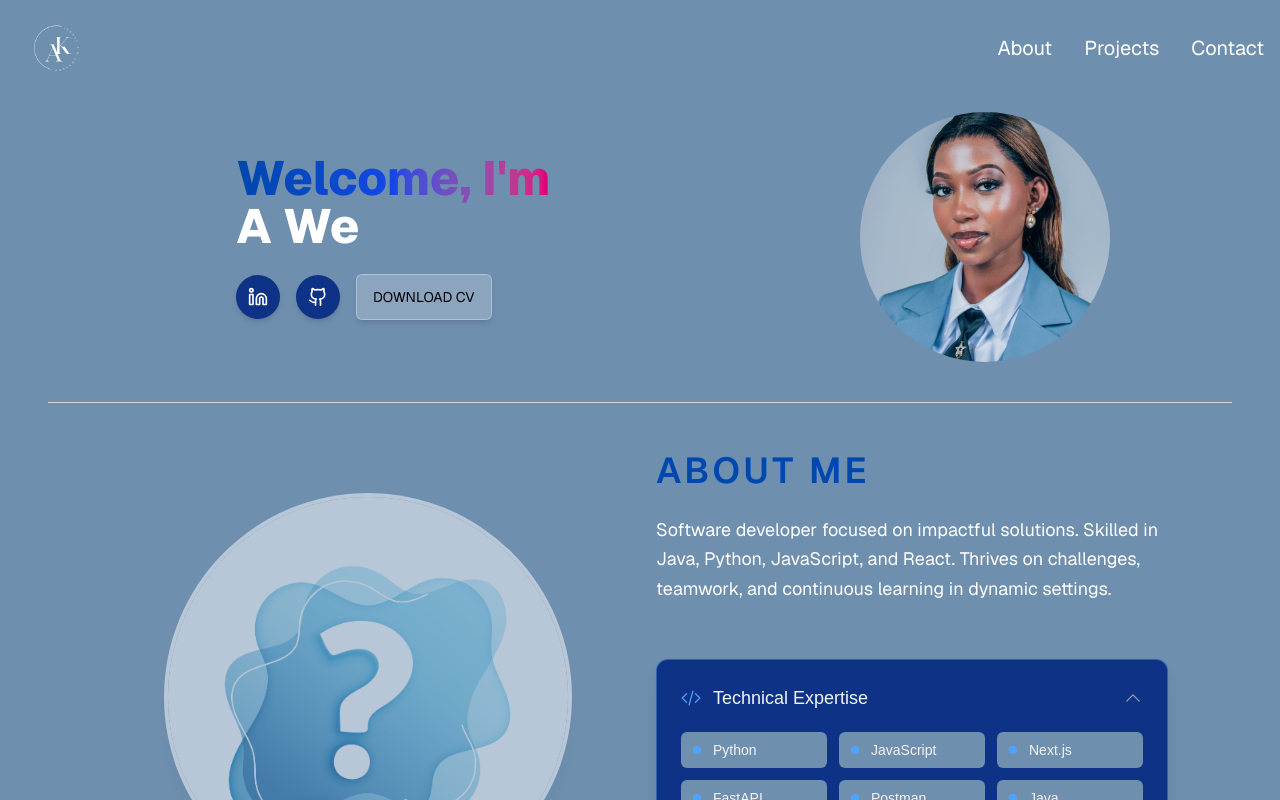
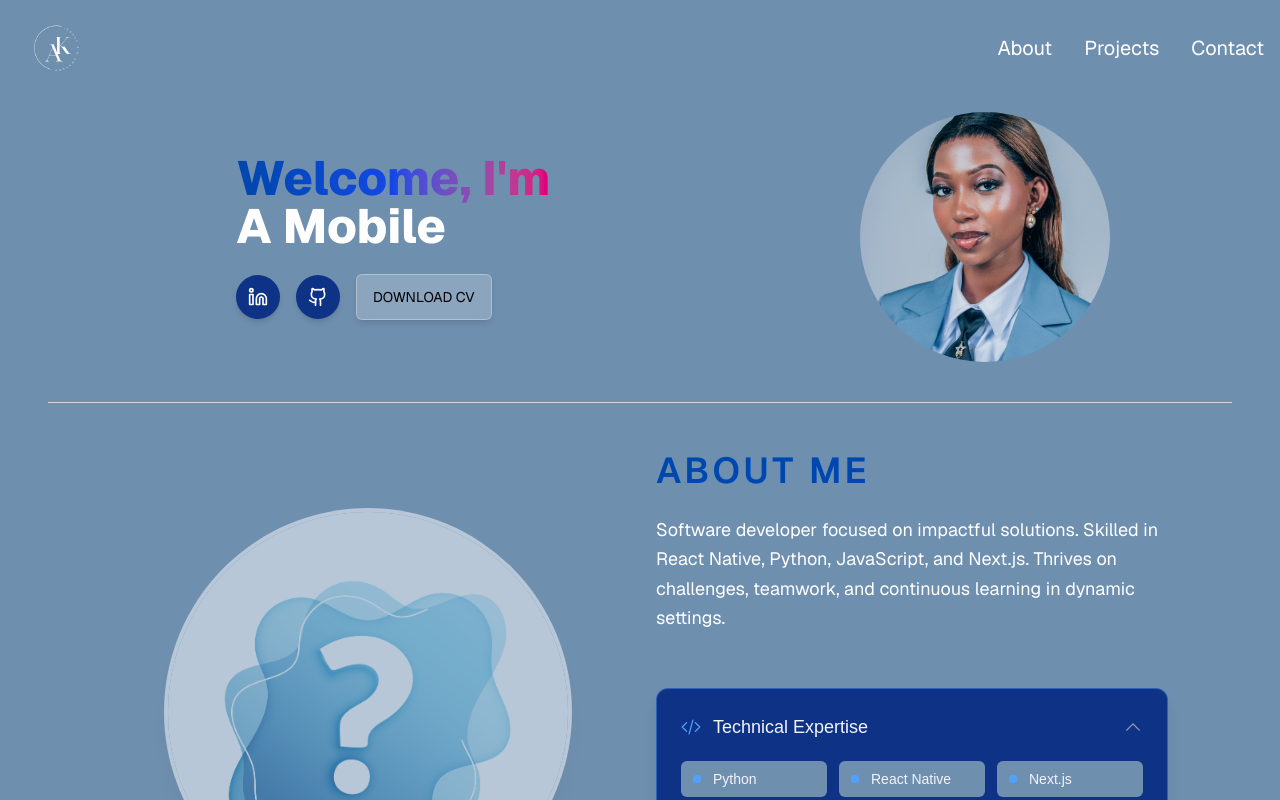
Before and after one commit to pelonomiken/aobken_portfolio, a Next.js app: page / in a window 1280 px wide. Both pictures are taken after a click on the button "Technical Expertise". Shown: the top 800 px of the page. Built offline with nearby package versions, Linux system fonts and the light colour scheme.

Commit message:
Latest Changes

```diff
--- a/app/components/AboutSection.jsx
+++ b/app/components/AboutSection.jsx
@@ -33,7 +33,7 @@ const AboutSection = () => {
             About Me
           </h2>
           <p className="text-white lg:text-lg leading-relaxed font-sans mb-8">
-            Software developer focused on impactful solutions. Skilled in Java, Python, JavaScript, and React. Thrives on challenges, teamwork, and continuous learning in dynamic settings.
+            Software developer focused on impactful solutions. Skilled in React Native, Python, JavaScript, and Next.js. Thrives on challenges, teamwork, and continuous learning in dynamic settings.
           </p>
 
           {/* Technologies Section */}
@@ -73,7 +73,7 @@ const AboutSection = () => {
                   className="px-5 pb-5"
                 >
                   <div className="grid grid-cols-2 md:grid-cols-3 gap-3">
-                    {["Python", "JavaScript", "Next.js", "FastAPI", "Postman", "Java"].map((tech) => (
+                    {["Python", "React Native", "Next.js", "FastAPI", "Postman", "JavaScript"].map((tech) => (
                       <motion.div
                         key={tech}
                         className="flex items-center py-2 px-3 bg-[#6F8FAF] rounded-md  transition-all"
--- a/app/components/HeroSection.jsx
+++ b/app/components/HeroSection.jsx
@@ -21,9 +21,11 @@ const HeroSection = () => {
               sequence={[
                 'Aobakwe R P Kenosi',
                 1000,
-                'A Software Developer 💻',
+                'A Software Developer',
                 1000,
-                'A Web Developer 🌐',
+                'A Mobile App Developer',
+                1000,
+                'A Web Developer',
                 1000,
               ]}
               wrapper="span"
```
Also changed, not shown: 1 other file (tests, documents, lock files or other folders).
